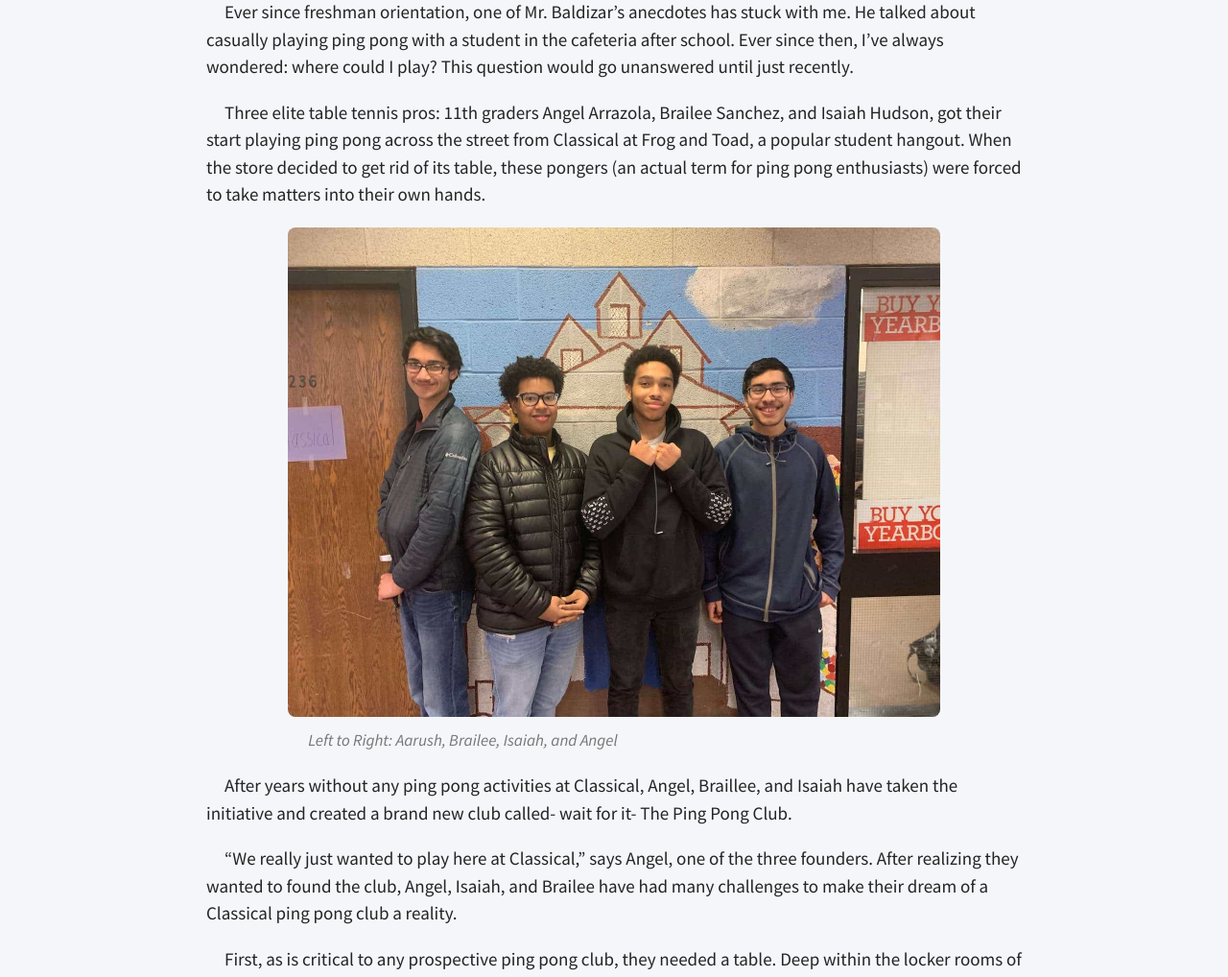
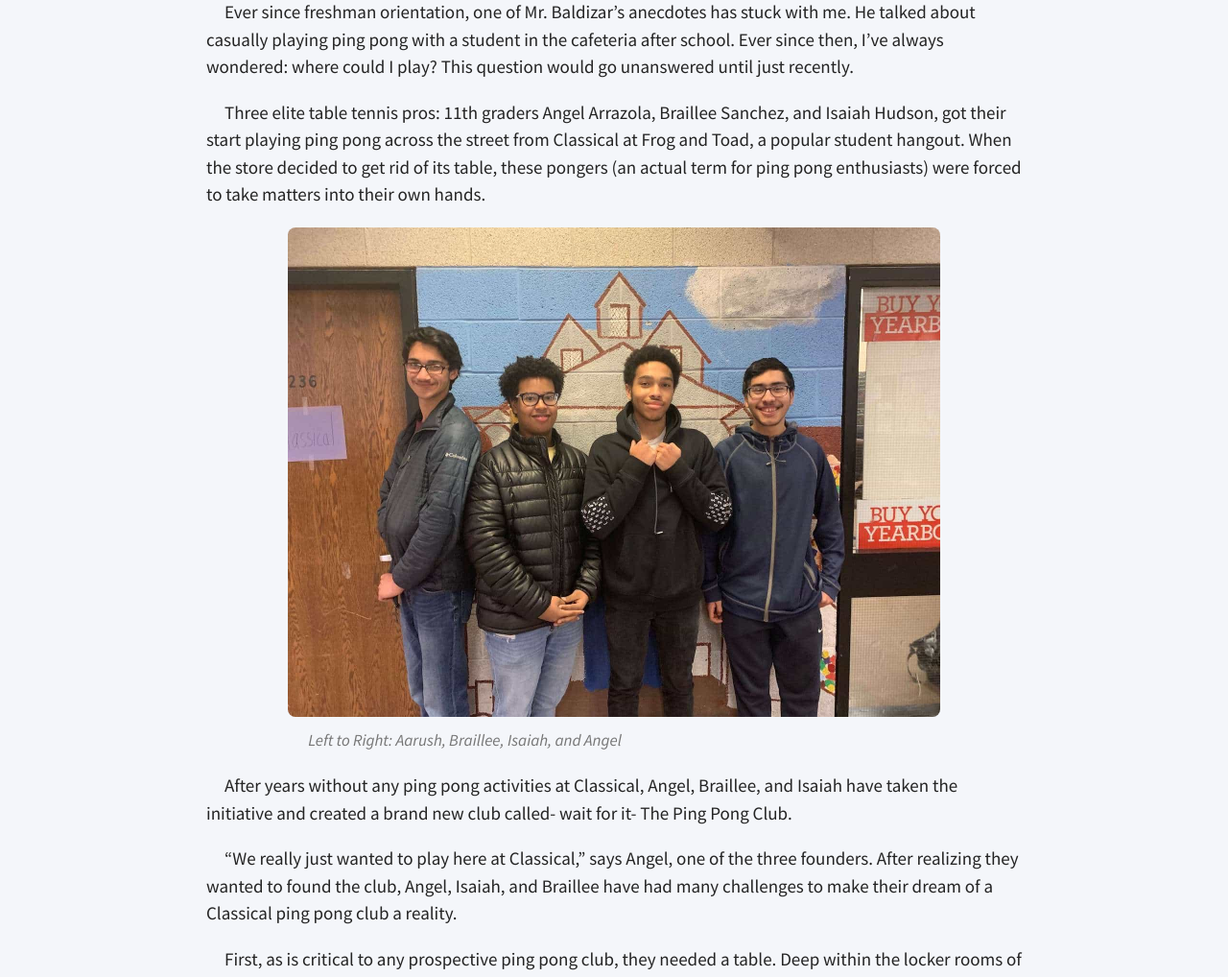
Before and after one commit to lixitrixi/classical-chronicle, a Jekyll site: the page built from _articles/ping-pong-club.md, in a window 1280 px wide and 1400 px high. Shown: the part 338-1356 px from the top of the window at 96% size. Built offline with Jekyll 4.4.1, drawn with Linux system fonts in a browser that asks for light colours.

Commit message:
Fix Braillee's name in ping-pong article

```diff
--- a/_articles/ping-pong-club.md
+++ b/_articles/ping-pong-club.md
@@ -8,14 +8,14 @@ date: 2020-02-20
 ---
 Ever since freshman orientation, one of Mr. Baldizar’s anecdotes has stuck with me. He talked about casually playing ping pong with a student in the cafeteria after school. Ever since then, I’ve always wondered: where could I play? This question would go unanswered until just recently.
 
-Three elite table tennis pros: 11th graders Angel Arrazola, Brailee Sanchez, and Isaiah Hudson, got their start playing ping pong across the street from Classical at Frog and Toad, a popular student hangout. When the store decided to get rid of its table, these pongers (an actual term for ping pong enthusiasts) were forced to take matters into their own hands.
+Three elite table tennis pros: 11th graders Angel Arrazola, Braillee Sanchez, and Isaiah Hudson, got their start playing ping pong across the street from Classical at Frog and Toad, a popular student hangout. When the store decided to get rid of its table, these pongers (an actual term for ping pong enthusiasts) were forced to take matters into their own hands.
 
 ![Ping pong members](/assets/images/ping-pong-team.jpg)
-<span>Left to Right: Aarush, Brailee, Isaiah, and Angel</span>
+<span>Left to Right: Aarush, Braillee, Isaiah, and Angel</span>
 
 After years without any ping pong activities at Classical, Angel, Braillee, and Isaiah have taken the initiative and created a brand new club called- wait for it- The Ping Pong Club.
 
-"We really just wanted to play here at Classical," says Angel, one of the three founders. After realizing they wanted to found the club, Angel, Isaiah, and Brailee have had many challenges to make their dream of a Classical ping pong club a reality.
+"We really just wanted to play here at Classical," says Angel, one of the three founders. After realizing they wanted to found the club, Angel, Isaiah, and Braillee have had many challenges to make their dream of a Classical ping pong club a reality.
 
 First, as is critical to any prospective ping pong club, they needed a table. Deep within the locker rooms of Classical’s gymnasium, they found two miniature courts still intact.
 
```
